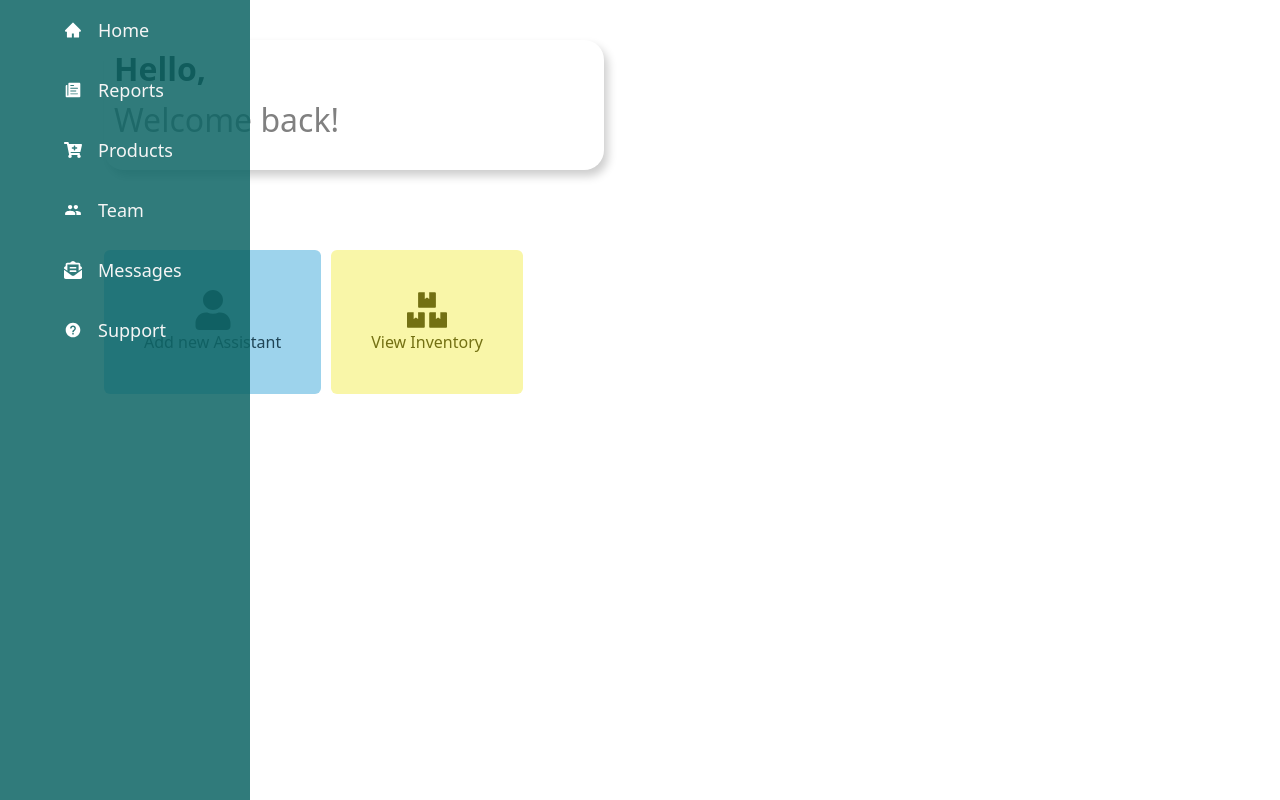
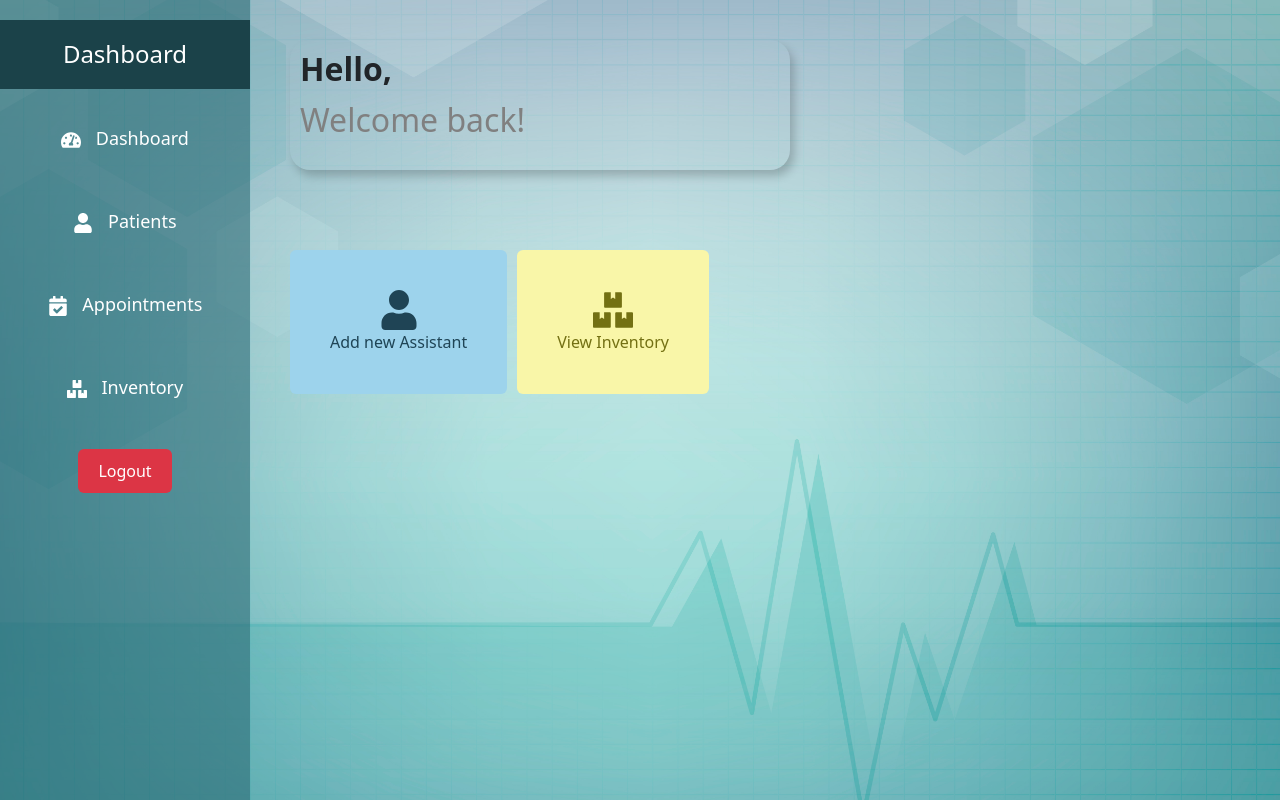
Before and after one commit to TharuHiru/Medical_Center_Management_System, a Next.js app in the folder frontend/: page /DoctorDashboard in a window 1280 px wide. Built offline with nearby package versions, Linux system fonts and the light colour scheme.

Commit message:
toast message not displaying error and usename not fetching error corrected.

```diff
--- a/frontend/src/app/DoctorDashboard/page.js
+++ b/frontend/src/app/DoctorDashboard/page.js
@@ -1,18 +1,19 @@
 "use client";
 
 import React from 'react';
-import { useRouter } from 'next/navigation';
+import { useSearchParams } from "next/navigation";
 import '../../Styles/AssistantDashboard.css';
-import DoctorNavBar from '../../components/assistantSideBar';
+import '../../Styles/loginForms.css';
+import DoctorNavBar from '../../components/doctorSideBar';
 import { FaUser, FaBoxes } from 'react-icons/fa'; // Import icons
 
 function DoctorDashboard() {
-  const router = useRouter();
-  const username = router.query?.username ; // ✅ Optional chaining to prevent errors
+  //This is used to fetch the username from the URL
+  const searchParams = useSearchParams();
+  const username = searchParams.get("username");
 
   // Function to handle logout
   const logout = () => {
-    // Logout logic
     console.log('Logged out');
     router.push('/login'); // Use router.push instead of navigate
   };
--- a/frontend/src/app/DoctorSignUp/page.js
+++ b/frontend/src/app/DoctorSignUp/page.js
@@ -3,7 +3,7 @@
 import React, { useState } from "react";
 import BackNavbar from "../../components/backNavBar"; // Import Navbar
 import { useRouter } from "next/navigation"; // Import useRouter hook
-import { registerDoctorStep1 } from "../../Services/authService";
+import { registerDoctorStep1 } from "../../services/authService";
 import { toast } from "react-toastify";
 import "react-toastify/dist/ReactToastify.css";
 
--- a/frontend/src/app/DoctorSignUpDetails/page.js
+++ b/frontend/src/app/DoctorSignUpDetails/page.js
@@ -2,7 +2,7 @@ import React, { useState } from 'react';
 import BackNavbar from '../../components/backNavBar'; // Import the Navbar component
 import { toast } from 'react-toastify';
 import 'react-toastify/dist/ReactToastify.css';
-import { registerDoctorStep2 } from '../../Services/authService'; // Import the registerDoctor step 2 function
+import { registerDoctorStep2 } from '../../services/authService'; // Import the registerDoctor step 2 function
 import { useRouter } from 'next/router'; // Import useRouter from next/router
 
 // Component for the Doctor Sign Up Details
--- a/frontend/src/app/layout.js
+++ b/frontend/src/app/layout.js
@@ -2,6 +2,8 @@
 
 import { useEffect } from "react";
 import { Geist, Geist_Mono } from "next/font/google";
+import { ToastContainer } from "react-toastify"; // Import ToastContainer
+import "react-toastify/dist/ReactToastify.css"; // Import Toastify CSS
 import "./globals.css";
 
 const geistSans = Geist({
@@ -14,8 +16,9 @@ const geistMono = Geist_Mono({
   subsets: ["latin"],
 });
 
+//react component that wraps the entire app
 export default function RootLayout({ children }) {
-  // ✅ Load Bootstrap only in the browser (client-side)
+
   useEffect(() => {
     import("bootstrap/dist/js/bootstrap.bundle.min.js");
   }, []);
@@ -24,6 +27,7 @@ export default function RootLayout({ children }) {
     <html lang="en">
       <body className={`${geistSans.variable} ${geistMono.variable}`}>
         {children}
+        <ToastContainer position="top-right" autoClose={5000} />
       </body>
     </html>
   );
--- a/frontend/src/components/assistantSideBar.js
+++ b/frontend/src/components/assistantSideBar.js
@@ -1,83 +1,41 @@
-import React, { useState } from 'react';
-import * as FaIcons from 'react-icons/fa';
-import * as AiIcons from 'react-icons/ai';
-import * as IoIcons from 'react-icons/io';
-import '../Styles/sideNavBar.css';
-import { IconContext } from 'react-icons';
-import Link from 'next/link'; // Import Link from next/link
+// src/components/VerticalNavBar.js
+import React from 'react';
+import Link from 'next/link';
+import { FaTachometerAlt, FaCalendarCheck, FaBoxes, FaUser } from "react-icons/fa";
 
-function DoctorSidebar() {
-  const [sidebar, setSidebar] = useState(false);
-
-  const showSidebar = () => setSidebar(!sidebar);
-
-  const SidebarData = [
-    {
-      title: 'Home',
-      path: '/',
-      icon: <AiIcons.AiFillHome />,
-      cName: 'nav-text',
-    },
-    {
-      title: 'Reports',
-      path: '/reports',
-      icon: <IoIcons.IoIosPaper />,
-      cName: 'nav-text',
-    },
-    {
-      title: 'Products',
-      path: '/products',
-      icon: <FaIcons.FaCartPlus />,
-      cName: 'nav-text',
-    },
-    {
-      title: 'Team',
-      path: '/team',
-      icon: <IoIcons.IoMdPeople />,
-      cName: 'nav-text',
-    },
-    {
-      title: 'Messages',
-      path: '/messages',
-      icon: <FaIcons.FaEnvelopeOpenText />,
-      cName: 'nav-text',
-    },
-    {
-      title: 'Support',
-      path: '/support',
-      icon: <IoIcons.IoMdHelpCircle />,
-      cName: 'nav-text',
-    },
-  ];
-
+const AssistNavBar = ({ onLogout }) => {
   return (
-    <>
-      <IconContext.Provider value={{ color: '#fff' }}>
-        <div className='navbar'>
-          <Link href='#' className='menu-bars'>
-            <FaIcons.FaBars onClick={showSidebar} />
-          </Link>
-        </div>
-        <nav className={sidebar ? 'nav-menu active' : 'nav-menu'}>
-          <ul className='nav-menu-items' onClick={showSidebar}>
-            <li className='navbar-toggle'>
-              <Link href='#' className='menu-bars'>
-                <AiIcons.AiOutlineClose />
+    <div className="vertical-nav">
+      <h4>Dashboard</h4>
+      <ul className="nav flex-column dsh-nav-items">
+        <li className="nav-item">
+          <Link href="/" className="nav-link">
+            <FaTachometerAlt className="nav-icon" /> Dashboard
           </Link>
         </li>
-            {SidebarData.map((item, index) => (
-              <li key={index} className={item.cName}>
-                <Link href={item.path}>
-                  {item.icon}
-                  <span>{item.title}</span>
+        <li className="nav-item">
+          <Link href="/patients" className="nav-link">
+            <FaUser className="nav-icon"/> Patients
           </Link>
         </li>
-            ))}
+        <li className="nav-item">
+          <Link href="/appointments" className="nav-link">
+            <FaCalendarCheck className="nav-icon"/> Appointments
+          </Link>
+        </li>
+        <li className="nav-item">
+          <Link href="/inventory" className="nav-link">
+            <FaBoxes className="nav-icon"/> Inventory
+          </Link>
+        </li>
+        <li>
+          <button className="btn btn-danger logout-btn" onClick={onLogout}>
+            Logout
+          </button>
+        </li>
       </ul>
-        </nav>
-      </IconContext.Provider>
-    </>
+    </div>
   );
-}
+};
 
-export default DoctorSidebar;
+export default AssistNavBar;
--- a/frontend/src/components/doctorSideBar.js
+++ b/frontend/src/components/doctorSideBar.js
@@ -1,83 +1,41 @@
-import React, { useState } from 'react';
-import { Link } from 'react-router-dom';
-import * as FaIcons from 'react-icons/fa';
-import * as AiIcons from 'react-icons/ai';
-import * as IoIcons from 'react-icons/io';
-import '../Styles/sideNavBar.css';
-import { IconContext } from 'react-icons';
+// src/components/VerticalNavBar.js
+import React from 'react';
+import Link from 'next/link';
+import { FaTachometerAlt, FaCalendarCheck, FaBoxes, FaUser } from "react-icons/fa";
 
-function DoctorSidebar() {
-  const [sidebar, setSidebar] = useState(false);
-
-  const showSidebar = () => setSidebar(!sidebar);
-
-  const SidebarData = [
-    {
-      title: 'Home',
-      path: '/',
-      icon: <AiIcons.AiFillHome />,
-      cName: 'nav-text'
-    },
-    {
-      title: 'Reports',
-      path: '/reports',
-      icon: <IoIcons.IoIosPaper />,
-      cName: 'nav-text'
-    },
-    {
-      title: 'Products',
-      path: '/products',
-      icon: <FaIcons.FaCartPlus />,
-      cName: 'nav-text'
-    },
-    {
-      title: 'Team',
-      path: '/team',
-      icon: <IoIcons.IoMdPeople />,
-      cName: 'nav-text'
-    },
-    {
-      title: 'Messages',
-      path: '/messages',
-      icon: <FaIcons.FaEnvelopeOpenText />,
-      cName: 'nav-text'
-    },
-    {
-      title: 'Support',
-      path: '/support',
-      icon: <IoIcons.IoMdHelpCircle />,
-      cName: 'nav-text'
-    }
-  ];
-
+const AssistNavBar = ({ onLogout }) => {
   return (
-    <>
-      <IconContext.Provider value={{ color: '#fff' }}>
-        <div className='navbar'>
-          <Link to='#' className='menu-bars'>
-            <FaIcons.FaBars onClick={showSidebar} />
-          </Link>
-        </div>
-        <nav className={sidebar ? 'nav-menu active' : 'nav-menu'}>
-          <ul className='nav-menu-items' onClick={showSidebar}>
-            <li className='navbar-toggle'>
-              <Link to='#' className='menu-bars'>
-                <AiIcons.AiOutlineClose />
+    <div className="vertical-nav">
+      <h4>Dashboard</h4>
+      <ul className="nav flex-column dsh-nav-items">
+        <li className="nav-item">
+          <Link href="/" className="nav-link">
+            <FaTachometerAlt className="nav-icon" /> Dashboard
           </Link>
         </li>
-            {SidebarData.map((item, index) => (
-              <li key={index} className={item.cName}>
-                <Link to={item.path}>
-                  {item.icon}
-                  <span>{item.title}</span>
+        <li className="nav-item">
+          <Link href="/patients" className="nav-link">
+            <FaUser className="nav-icon"/> Patients
           </Link>
         </li>
-            ))}
+        <li className="nav-item">
+          <Link href="/appointments" className="nav-link">
+            <FaCalendarCheck className="nav-icon"/> Appointments
+          </Link>
+        </li>
+        <li className="nav-item">
+          <Link href="/inventory" className="nav-link">
+            <FaBoxes className="nav-icon"/> Inventory
+          </Link>
+        </li>
+        <li>
+          <button className="btn btn-danger logout-btn" onClick={onLogout}>
+            Logout
+          </button>
+        </li>
       </ul>
-        </nav>
-      </IconContext.Provider>
-    </>
+    </div>
   );
-}
+};
 
-export default DoctorSidebar;
+export default AssistNavBar;
```
Also changed, not shown: frontend/src/app/AssistantDashboard/page.js (+16 -12 lines), frontend/src/app/DoctorLogin/page.js (+17 -9 lines), frontend/src/app/page.js (+5 -3 lines), 1 other file (tests, documents, lock files or other folders). Lines whose indentation alone changed are shown as unchanged.
